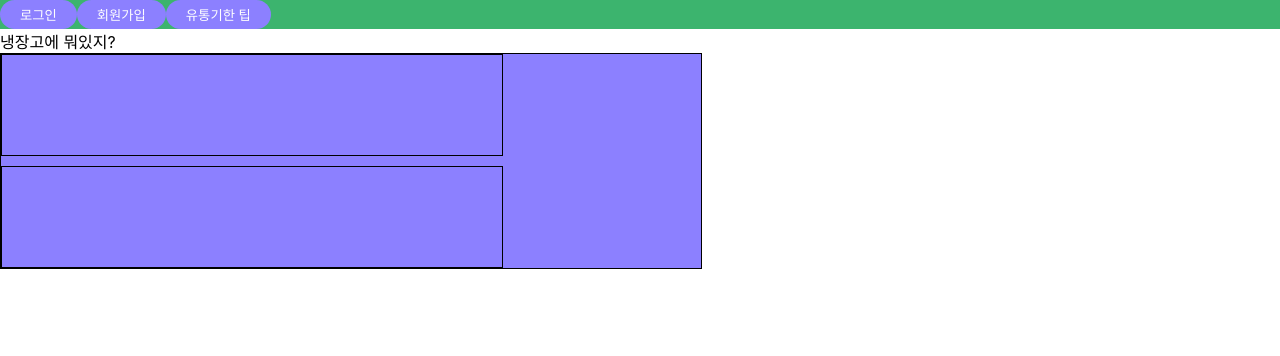
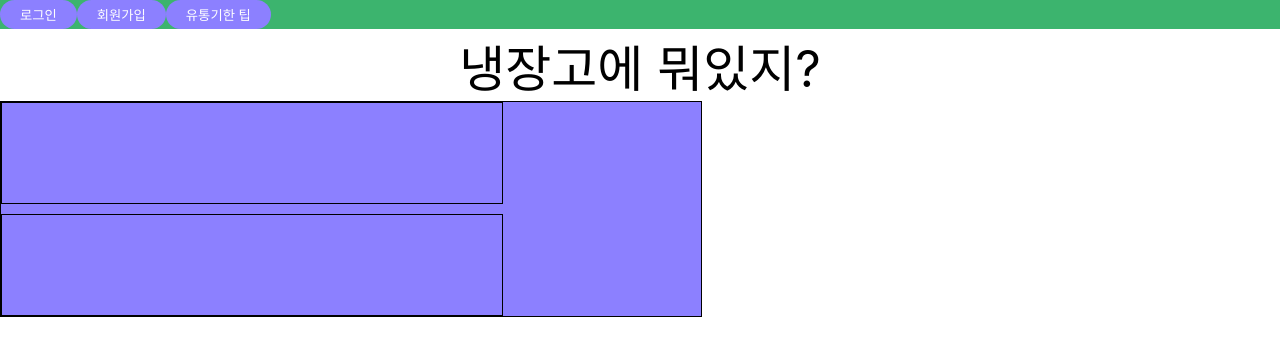
Before and after one commit to davidpark216/FridgeCheck, a React (Create React App) app in the folder fridecheck/: page / in a window 1280 px wide. Shown: the top 356 px of the page. Built offline with nearby package versions, Linux system fonts and the light colour scheme.

Commit message:
Add cold and frozen modal states

```diff
--- a/fridecheck/src/App.tsx
+++ b/fridecheck/src/App.tsx
@@ -5,6 +5,10 @@ import theme from "./asset";
 
 function App() {
   const [loginPage, setLoginPage] = useState<boolean>(false);
+  //냉장칸 추가 버튼 누를 시에 div 보이게끔
+  const [addCold, setAddCold] = useState<boolean>(false);
+  //냉장칸 추가 버튼 누를 시에 div 보이게끔
+  const [addFrozen, setAddFrozen] = useState<boolean>(false);
 
   const handleLoginClick = () => {
     setLoginPage(true);
@@ -13,7 +17,7 @@ function App() {
     <Wrap>
       <ThemeProvider theme={theme}>
         <Nav handleLoginClick={handleLoginClick} />
-        <div className="head">냉장고에 뭐있지?</div>
+        <div id="head">냉장고에 뭐있지?</div>
         <Fridge>
           <Login loginPage={loginPage} setLoginPage={setLoginPage} />
           <ColdStorage />
@@ -26,7 +30,12 @@ function App() {
 
 export default App;
 
-const Wrap = styled.div``;
+const Wrap = styled.div`
+  #head {
+    font-size: 50px;
+    text-align: center;
+  }
+`;
 
 const Fridge = styled.div`
   border: 1px solid;
```
